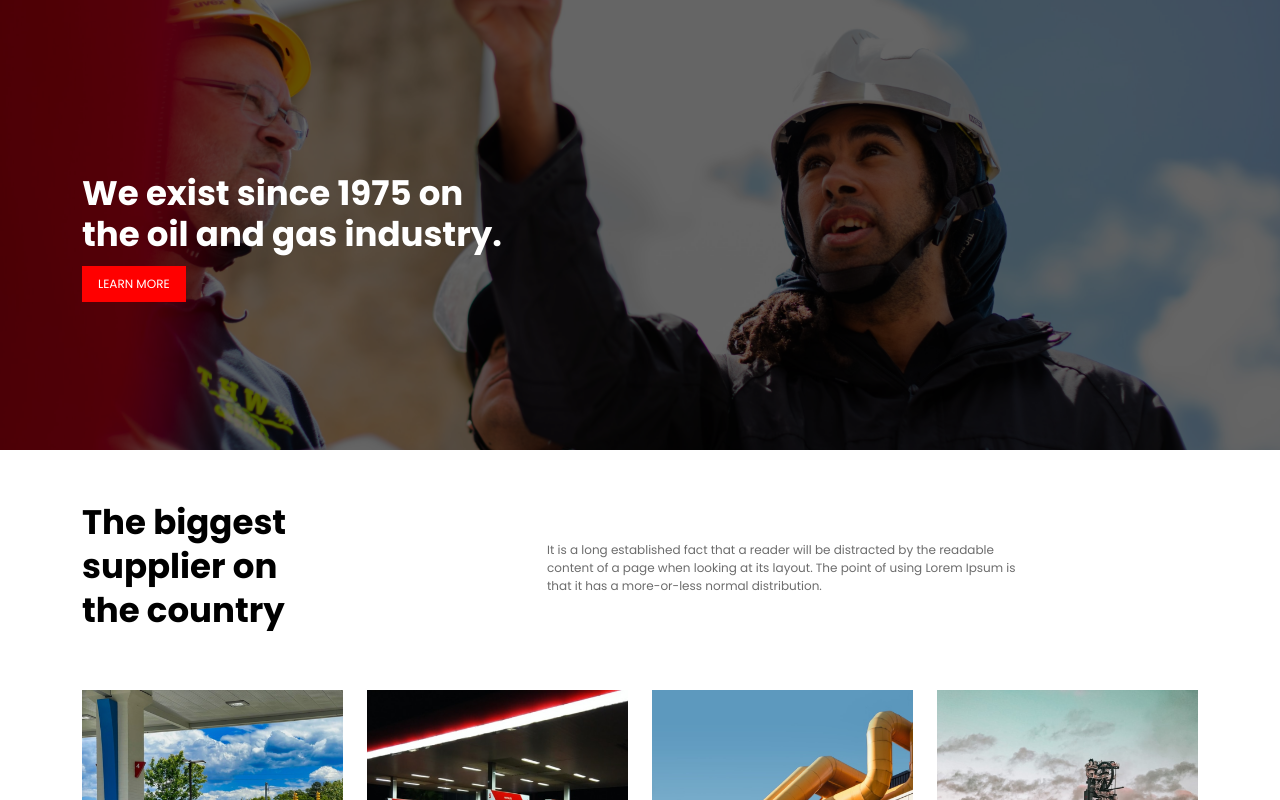
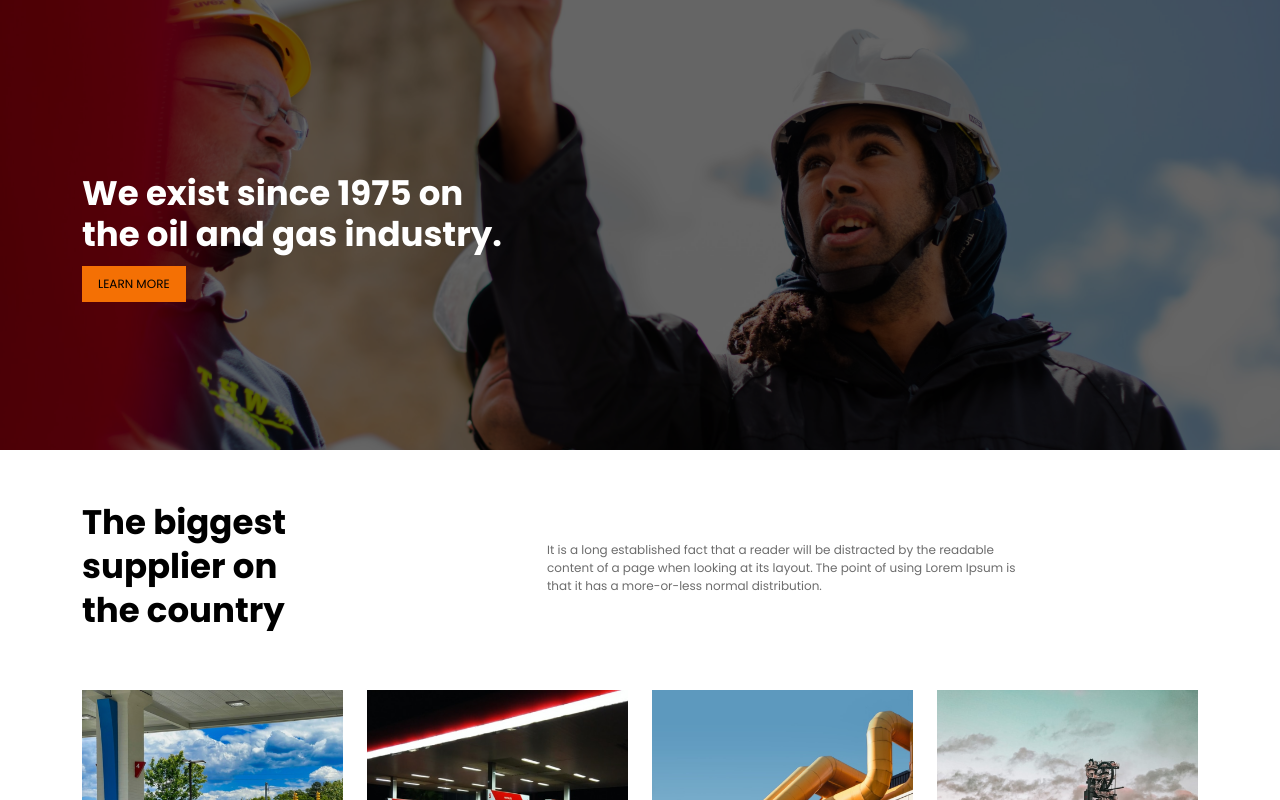
Before and after one commit to sajibkhandev/Petroil-2503, a plain HTML site: page index.html in a window 1280 px wide. In both pictures the pointer is over the link "LEARN MORE". Shown: the top 800 px of the page. Drawn offline with Linux system fonts and the light colour scheme.

Commit message:
group a css full fixed

```diff
--- a/css/style.css
+++ b/css/style.css
@@ -46,9 +46,14 @@
      background: red;
      display: inline-block;
      text-decoration: none;
+     transition: .5s;
 
 
 
+}
+.banner a:hover{
+    color: #000;
+    background-color: #f47004;
 }
 
 
```
